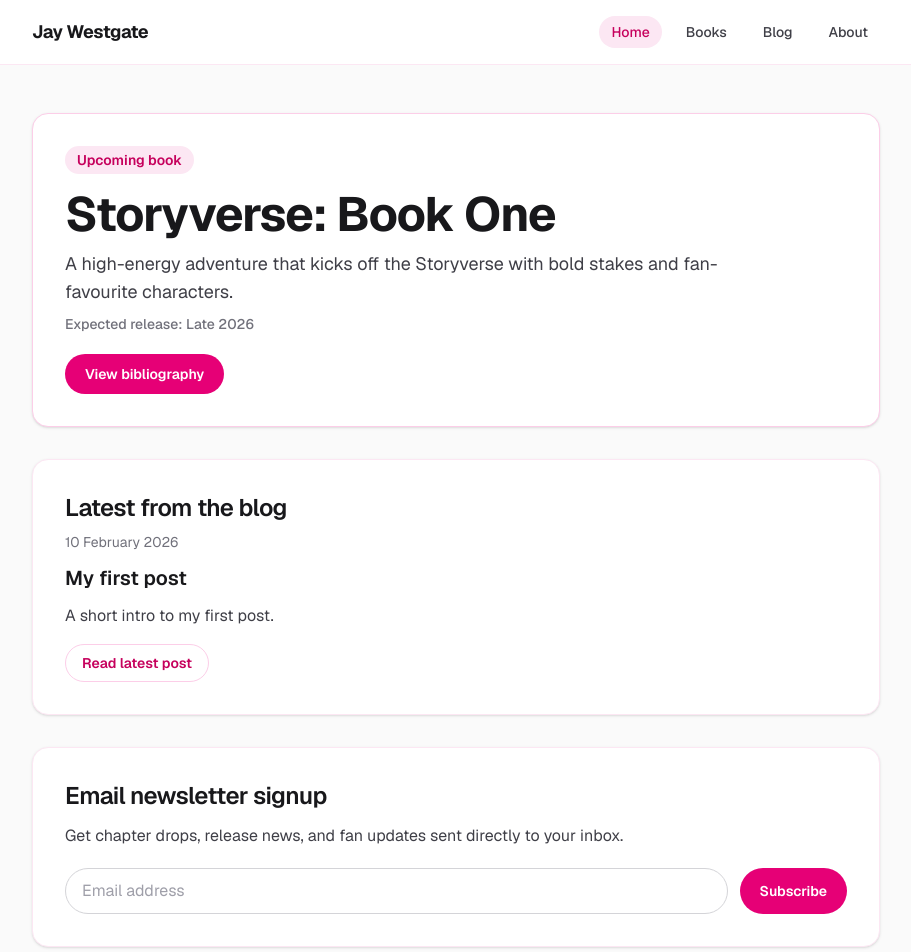
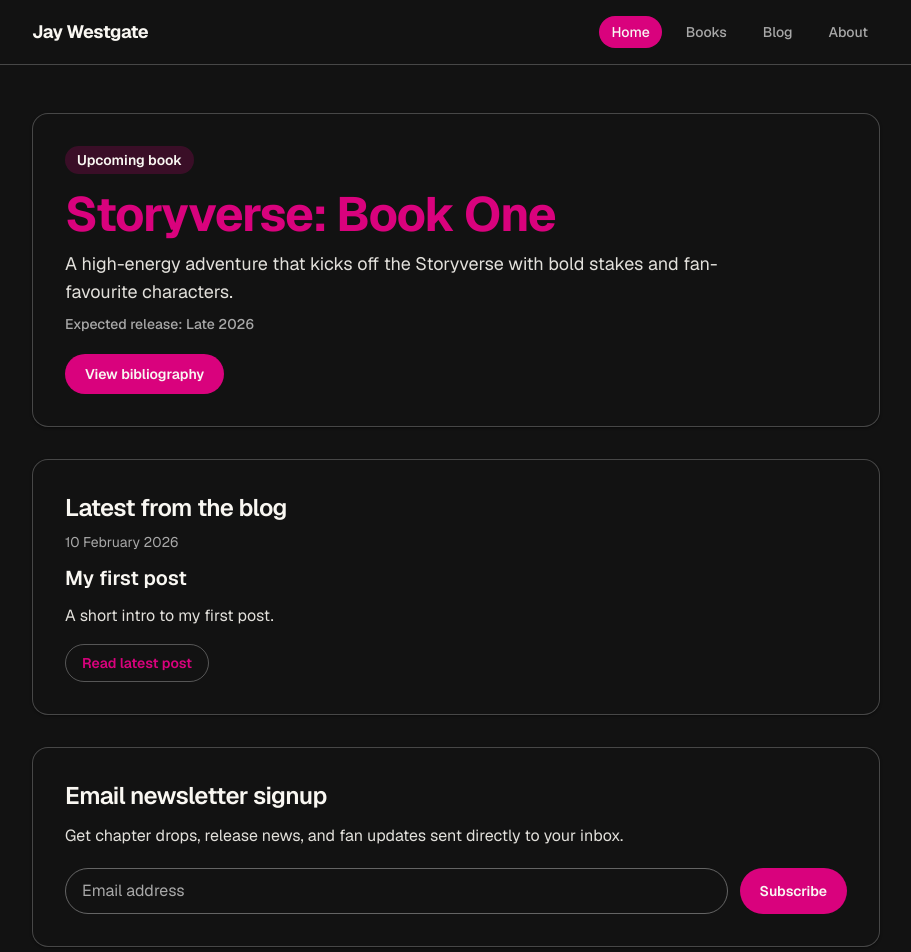
Before and after one commit to jessegreen0906/blogPoC, a Next.js app: page / in a window 1280 px wide. Shown: the top 952 px of the page, without its empty margins (184-1095 px from the left). Built offline with nearby package versions, Linux system fonts and the light colour scheme.

Commit message:
Update project files

```diff
--- a/src/app/about/page.tsx
+++ b/src/app/about/page.tsx
@@ -1,13 +1,13 @@
 export default function AboutPage() {
   return (
     <main className="mx-auto w-full max-w-4xl px-4 py-12 sm:px-6">
-      <h1 className="text-4xl font-bold tracking-tight text-zinc-900">About me</h1>
-      <p className="mt-4 max-w-3xl text-lg leading-8 text-zinc-700">
+      <h1 className="text-4xl font-bold tracking-tight text-[color:var(--primary)]">About me</h1>
+      <p className="mt-4 max-w-3xl text-lg leading-8 text-[color:var(--text)]/90">
         I am Jay Westgate, an author focused on bold, fandom-first storytelling. I build worlds
         with momentum, memorable characters, and big emotional payoffs that keep readers turning
         pages.
       </p>
-      <p className="mt-4 max-w-3xl text-lg leading-8 text-zinc-700">
+      <p className="mt-4 max-w-3xl text-lg leading-8 text-[color:var(--text)]/90">
         This site is where I share new book updates, blog posts, and behind-the-scenes notes from
         the writing process as the Storyverse grows.
       </p>
--- a/src/app/blog/page.tsx
+++ b/src/app/blog/page.tsx
@@ -6,8 +6,8 @@ export default async function BlogPage() {
 
   return (
     <main className="mx-auto w-full max-w-4xl px-4 py-12 sm:px-6">
-      <h1 className="text-4xl font-bold tracking-tight text-zinc-900">Blog</h1>
-      <p className="mt-3 max-w-2xl text-lg text-zinc-700">
+      <h1 className="text-4xl font-bold tracking-tight text-[color:var(--primary)]">Blog</h1>
+      <p className="mt-3 max-w-2xl text-lg text-[color:var(--text)]/90">
         Read the latest updates, story drops, and behind-the-scenes writing notes.
       </p>
       <div className="mt-8">
--- a/src/app/globals.css
+++ b/src/app/globals.css
@@ -1,26 +1,25 @@
 @import "tailwindcss";
 
 :root {
-  --background: #ffffff;
-  --foreground: #171717;
+  --background: #121212;
+  --foreground: #f9f7f2;
+  --primary: #d9027d;
+  --neutral: #a8a8a8;
+  --text: #f9f7f2;
 }
 
 @theme inline {
   --color-background: var(--background);
   --color-foreground: var(--foreground);
+  --color-primary: var(--primary);
+  --color-neutral: var(--neutral);
+  --color-text: var(--text);
   --font-sans: var(--font-geist-sans);
   --font-mono: var(--font-geist-mono);
 }
 
-@media (prefers-color-scheme: dark) {
-  :root {
-    --background: #0a0a0a;
-    --foreground: #ededed;
-  }
-}
-
 body {
-  background: #fafafa;
-  color: var(--foreground);
+  background: var(--background);
+  color: var(--text);
   font-family: var(--font-geist-sans), Arial, Helvetica, sans-serif;
 }
--- a/src/app/page.tsx
+++ b/src/app/page.tsx
@@ -8,47 +8,47 @@ export default async function Home() {
 
   return (
     <main className="mx-auto w-full max-w-4xl space-y-8 px-4 py-12 sm:px-6">
-      <section className="rounded-2xl border border-pink-200 bg-white p-6 shadow-sm sm:p-8">
-        <h2 className="inline-flex rounded-full bg-pink-100 px-3 py-1 text-sm font-semibold text-pink-700">
+      <section className="rounded-2xl border border-[color:var(--neutral)]/35 bg-[color:var(--background)] p-6 shadow-sm shadow-black/30 sm:p-8">
+        <h2 className="inline-flex rounded-full bg-[color:var(--primary)]/20 px-3 py-1 text-sm font-semibold text-[color:var(--text)]">
           Upcoming book
         </h2>
-        <h1 className="mt-4 text-4xl font-bold tracking-tight text-zinc-900 sm:text-5xl">
+        <h1 className="mt-4 text-4xl font-bold tracking-tight text-[color:var(--primary)] sm:text-5xl">
           {upcomingBook.title}
         </h1>
-        <p className="mt-3 max-w-2xl text-lg text-zinc-700">{upcomingBook.description}</p>
-        <p className="mt-2 text-sm font-medium text-zinc-500">
+        <p className="mt-3 max-w-2xl text-lg text-[color:var(--text)]/90">{upcomingBook.description}</p>
+        <p className="mt-2 text-sm font-medium text-[color:var(--neutral)]">
           Expected release: {upcomingBook.expectedRelease}
         </p>
         <Link
           href="/books"
-          className="mt-5 inline-flex rounded-full bg-pink-600 px-5 py-2.5 text-sm font-semibold text-white transition-colors hover:bg-pink-700"
+          className="mt-5 inline-flex rounded-full bg-[color:var(--primary)] px-5 py-2.5 text-sm font-semibold text-[color:var(--text)] transition-colors hover:brightness-110"
         >
           View bibliography
         </Link>
       </section>
 
       {latestPost ? (
-        <section className="rounded-2xl border border-pink-100 bg-white p-6 shadow-sm sm:p-8">
-          <h2 className="text-2xl font-semibold tracking-tight text-zinc-900">
+        <section className="rounded-2xl border border-[color:var(--neutral)]/35 bg-[color:var(--background)] p-6 shadow-sm shadow-black/30 sm:p-8">
+          <h2 className="text-2xl font-semibold tracking-tight text-[color:var(--text)]">
             Latest from the blog
           </h2>
-          <p className="mt-2 text-sm text-zinc-500">{formatPostDate(latestPost.date)}</p>
-          <h3 className="mt-3 text-xl font-semibold text-zinc-900">{latestPost.title}</h3>
-          <p className="mt-3 text-zinc-700">{latestPost.excerpt}</p>
+          <p className="mt-2 text-sm text-[color:var(--neutral)]">{formatPostDate(latestPost.date)}</p>
+          <h3 className="mt-3 text-xl font-semibold text-[color:var(--text)]">{latestPost.title}</h3>
+          <p className="mt-3 text-[color:var(--text)]/90">{latestPost.excerpt}</p>
           <Link
             href={`/blog/${latestPost.slug}`}
-            className="mt-4 inline-flex rounded-full border border-pink-200 px-4 py-2 text-sm font-semibold text-pink-700 transition-colors hover:bg-pink-50"
+            className="mt-4 inline-flex rounded-full border border-[color:var(--neutral)]/45 px-4 py-2 text-sm font-semibold text-[color:var(--primary)] transition-colors hover:bg-[color:var(--primary)]/10"
           >
             Read latest post
           </Link>
         </section>
       ) : null}
 
-      <section className="rounded-2xl border border-pink-100 bg-white p-6 shadow-sm sm:p-8">
-        <h2 className="text-2xl font-semibold tracking-tight text-zinc-900">
+      <section className="rounded-2xl border border-[color:var(--neutral)]/35 bg-[color:var(--background)] p-6 shadow-sm shadow-black/30 sm:p-8">
+        <h2 className="text-2xl font-semibold tracking-tight text-[color:var(--text)]">
           Email newsletter signup
         </h2>
-        <p className="mt-3 text-zinc-700">
+        <p className="mt-3 text-[color:var(--text)]/90">
           Get chapter drops, release news, and fan updates sent directly to your inbox.
         </p>
         <form className="mt-5 flex flex-col gap-3 sm:flex-row" action="#">
@@ -61,11 +61,11 @@ export default async function Home() {
             type="email"
             required
             placeholder="Email address"
-            className="w-full rounded-full border border-zinc-300 px-4 py-2.5 text-zinc-900 outline-none ring-pink-400 placeholder:text-zinc-400 focus:ring-2"
+            className="w-full rounded-full border border-[color:var(--neutral)]/55 bg-transparent px-4 py-2.5 text-[color:var(--text)] outline-none ring-[color:var(--primary)] placeholder:text-[color:var(--neutral)] focus:ring-2"
           />
           <button
             type="submit"
-            className="rounded-full bg-pink-600 px-5 py-2.5 text-sm font-semibold text-white transition-colors hover:bg-pink-700"
+            className="rounded-full bg-[color:var(--primary)] px-5 py-2.5 text-sm font-semibold text-[color:var(--text)] transition-colors hover:brightness-110"
           >
             Subscribe
           </button>
--- a/src/components/site-footer.tsx
+++ b/src/components/site-footer.tsx
@@ -2,12 +2,12 @@ import Link from "next/link";
 
 export function SiteFooter() {
   return (
-    <footer className="mt-12 border-t border-pink-100 bg-white">
-      <div className="mx-auto flex w-full max-w-4xl flex-col gap-3 px-4 py-6 text-sm text-zinc-600 sm:flex-row sm:items-center sm:justify-between sm:px-6">
+    <footer className="mt-12 border-t border-[color:var(--neutral)]/35 bg-[color:var(--background)]">
+      <div className="mx-auto flex w-full max-w-4xl flex-col gap-3 px-4 py-6 text-sm text-[color:var(--neutral)] sm:flex-row sm:items-center sm:justify-between sm:px-6">
         <p>© 2026 Jay Westgate. All rights reserved.</p>
         <Link
           href="mailto:hello@jaywestgate.com"
-          className="font-medium text-pink-700 hover:text-pink-800"
+          className="font-medium text-[color:var(--primary)] hover:text-[color:var(--text)]"
         >
           Contact
         </Link>
--- a/src/components/site-header.tsx
+++ b/src/components/site-header.tsx
@@ -11,11 +11,11 @@ export function SiteHeader() {
   const isAbout = pathname === "/about";
 
   return (
-    <header className="border-b border-pink-100 bg-white/95">
+    <header className="border-b border-[color:var(--neutral)]/35 bg-[color:var(--background)]/95">
       <div className="mx-auto flex w-full max-w-4xl items-center justify-between px-4 py-4 sm:px-6">
         <Link
           href="/"
-          className="text-lg font-bold tracking-tight text-zinc-900 hover:text-pink-700"
+          className="text-lg font-bold tracking-tight text-[color:var(--text)] hover:text-[color:var(--primary)]"
         >
           Jay Westgate
         </Link>
@@ -25,8 +25,8 @@ export function SiteHeader() {
             aria-current={isHome ? "page" : undefined}
             className={`rounded-full px-3 py-1.5 font-medium transition-colors ${
               isHome
-                ? "bg-pink-100 text-pink-700"
-                : "text-zinc-700 hover:bg-pink-100 hover:text-pink-700"
+                ? "bg-[color:var(--primary)] text-[color:var(--text)]"
+                : "text-[color:var(--neutral)] hover:bg-[color:var(--primary)]/15 hover:text-[color:var(--text)]"
             }`}
           >
             Home
@@ -36,8 +36,8 @@ export function SiteHeader() {
             aria-current={isBooks ? "page" : undefined}
             className={`rounded-full px-3 py-1.5 font-medium transition-colors ${
               isBooks
-                ? "bg-pink-100 text-pink-700"
-                : "text-zinc-700 hover:bg-pink-100 hover:text-pink-700"
+                ? "bg-[color:var(--primary)] text-[color:var(--text)]"
+                : "text-[color:var(--neutral)] hover:bg-[color:var(--primary)]/15 hover:text-[color:var(--text)]"
             }`}
           >
             Books
@@ -47,8 +47,8 @@ export function SiteHeader() {
             aria-current={isBlog ? "page" : undefined}
             className={`rounded-full px-3 py-1.5 font-medium transition-colors ${
               isBlog
-                ? "bg-pink-100 text-pink-700"
-                : "text-zinc-700 hover:bg-pink-100 hover:text-pink-700"
+                ? "bg-[color:var(--primary)] text-[color:var(--text)]"
+                : "text-[color:var(--neutral)] hover:bg-[color:var(--primary)]/15 hover:text-[color:var(--text)]"
             }`}
           >
             Blog
@@ -58,8 +58,8 @@ export function SiteHeader() {
             aria-current={isAbout ? "page" : undefined}
             className={`rounded-full px-3 py-1.5 font-medium transition-colors ${
               isAbout
-                ? "bg-pink-100 text-pink-700"
-                : "text-zinc-700 hover:bg-pink-100 hover:text-pink-700"
+                ? "bg-[color:var(--primary)] text-[color:var(--text)]"
+                : "text-[color:var(--neutral)] hover:bg-[color:var(--primary)]/15 hover:text-[color:var(--text)]"
             }`}
           >
             About
--- /dev/null
+++ b/src/lib/theme.ts
@@ -0,0 +1,6 @@
+export const palette = {
+  primary: "#D9027D",
+  background: "#121212",
+  neutral: "#A8A8A8",
+  text: "#F9F7F2",
+} as const;
```
Also changed, not shown: src/app/blog/[slug]/not-found.tsx (+4 -4 lines), src/app/books/page.tsx (+10 -7 lines), src/components/post-list.tsx (+5 -5 lines), src/components/post-template.tsx (+5 -5 lines), 1 other file (tests, documents, lock files or other folders).
